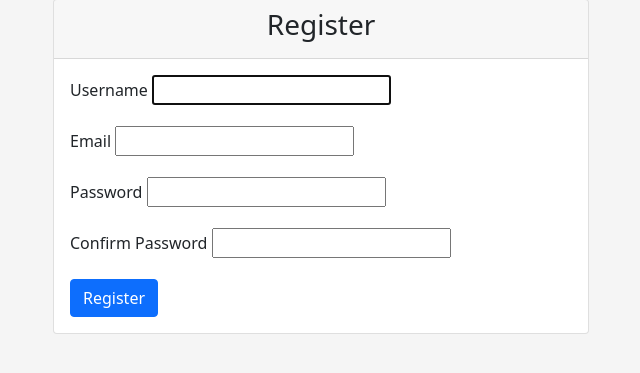
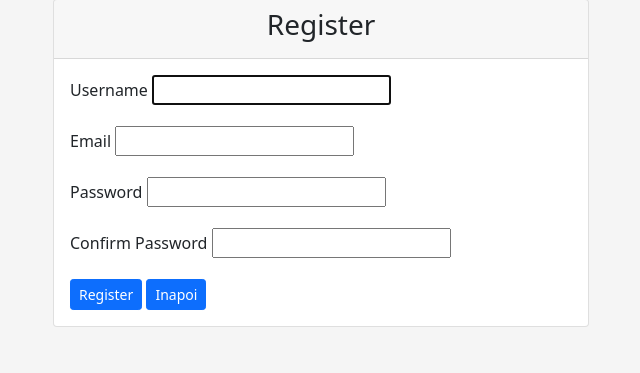
Before and after one commit to valvic66/django_classes_courses_project, a Django app: page /register/ in a window 1280 px wide. Shown: the part 115-488 px from the top of the page, without its empty margins (319-959 px from the left). Run offline with Django 4.2, Linux system fonts and the light colour scheme; the visitor is signed in with stand-in values (Sample User, id 1); some libraries are stand-ins or nearby versions.

Commit message:
small fixes on register and add pages

```diff
--- a/classes/templates/add_course.html
+++ b/classes/templates/add_course.html
@@ -18,7 +18,9 @@
       {% endfor %}
       <br />
       <button type="submit" class="btn btn-primary btn-sm">Adauga</button>
-      <a class="btn btn-primary btn-sm" href="{% url 'class_list' %}">Inapoi</a>
+      <a class="btn btn-primary btn-sm" href="{% url 'course_list' class_id %}"
+        >Inapoi</a
+      >
     </form>
   </div>
 </div>
--- a/classes/templates/register.html
+++ b/classes/templates/register.html
@@ -30,7 +30,12 @@
 
             <!-- Additional form fields can be added if needed -->
 
-            <button type="submit" class="btn btn-primary">Register</button>
+            <button type="submit" class="btn btn-primary btn-sm">
+              Register
+            </button>
+            <a class="btn btn-primary btn-sm" href="{% url 'home_view' %}"
+              >Inapoi</a
+            >
           </form>
         </div>
       </div>
```
